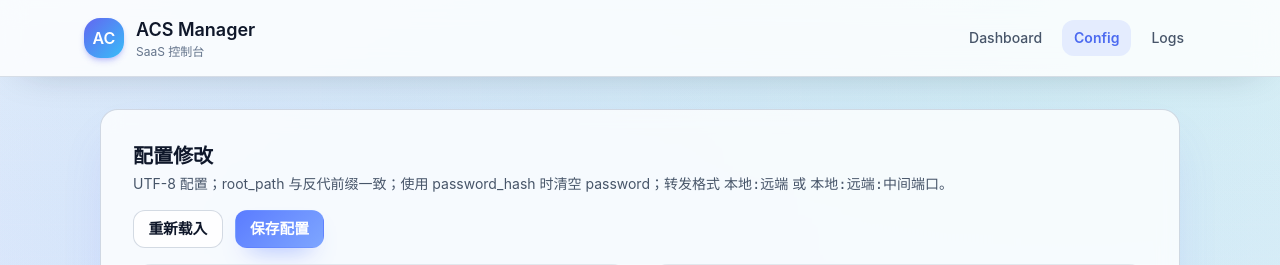
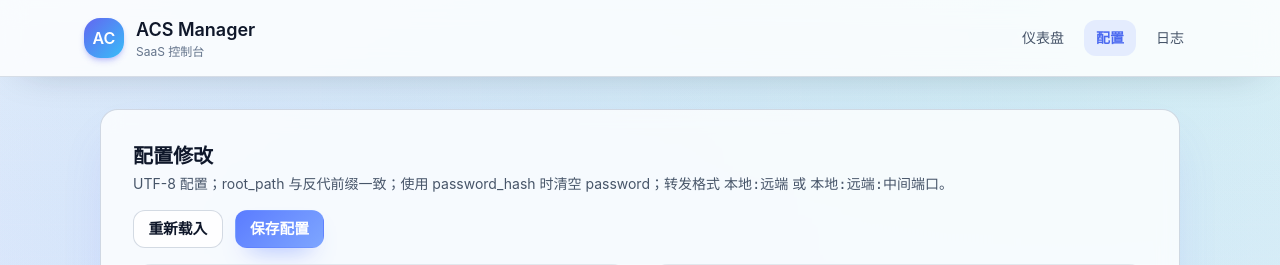
Before and after one commit to misaka10023/ACSManager, a FastAPI app: page /ui/config in a window 1280 px wide. Shown: the top 265 px of the page. Run offline with FastAPI, Linux system fonts and the light colour scheme; some libraries are stand-ins or nearby versions.

Commit message:
style: localize nav and dashboard buttons to Chinese

```diff
--- a/acs_manager/webui/static/js/app.js
+++ b/acs_manager/webui/static/js/app.js
@@ -53,11 +53,11 @@
             ${remaining ? `<div class="text-xs text-slate-600">剩余时间: ${remaining}</div>` : ''}
             ${lastSeen ? `<div class="text-xs text-slate-500">Last seen: ${lastSeen}</div>` : ''}
             <div class="mt-2 grid grid-cols-2 gap-2 text-[13px]">
-              <button class="btn btn-primary btn-xxs" data-action="refresh" data-id="${cid}">Refresh IP</button>
-              <button class="btn btn-primary btn-xxs" data-action="restart" data-id="${cid}">Restart Tunnel</button>
-              <button class="btn btn-secondary btn-xxs" data-action="start" data-id="${cid}">Start Tunnel</button>
-              <button class="btn btn-secondary btn-xxs" data-action="stop" data-id="${cid}">Stop Tunnel</button>
-              <button class="btn btn-secondary btn-xxs col-span-2" data-action="restart-container" data-id="${cid}">Restart Container</button>
+              <button class="btn btn-primary btn-xxs" data-action="refresh" data-id="${cid}">刷新 IP</button>
+              <button class="btn btn-primary btn-xxs" data-action="restart" data-id="${cid}">重启隧道</button>
+              <button class="btn btn-secondary btn-xxs" data-action="start" data-id="${cid}">启动隧道</button>
+              <button class="btn btn-secondary btn-xxs" data-action="stop" data-id="${cid}">停止隧道</button>
+              <button class="btn btn-secondary btn-xxs col-span-2" data-action="restart-container" data-id="${cid}">重启容器</button>
             </div>
           </div>
         `;
--- a/acs_manager/webui/templates/base.html
+++ b/acs_manager/webui/templates/base.html
@@ -20,13 +20,13 @@
           </div>
         </div>
         <nav class="flex gap-2 text-sm font-medium">
-          <a href="{{ request.url_for('ui_dashboard') }}" class="nav-link" data-page="dashboard">Dashboard</a>
-          <a href="{{ request.url_for('ui_config') }}" class="nav-link" data-page="config">Config</a>
-          <a href="{{ request.url_for('ui_logs') }}" class="nav-link" data-page="logs">Logs</a>
+          <a href="{{ request.url_for('ui_dashboard') }}" class="nav-link" data-page="dashboard">仪表盘</a>
+          <a href="{{ request.url_for('ui_config') }}" class="nav-link" data-page="config">配置</a>
+          <a href="{{ request.url_for('ui_logs') }}" class="nav-link" data-page="logs">日志</a>
           {% if auth_enabled and is_authenticated %}
-            <a href="{{ request.url_for('ui_logout') }}" class="nav-link" data-page="logout">Logout</a>
+            <a href="{{ request.url_for('ui_logout') }}" class="nav-link" data-page="logout">退出</a>
           {% elif auth_enabled and page != 'login' %}
-            <a href="{{ request.url_for('ui_login') }}" class="nav-link" data-page="login">Login</a>
+            <a href="{{ request.url_for('ui_login') }}" class="nav-link" data-page="login">登录</a>
           {% endif %}
         </nav>
       </div>
```
